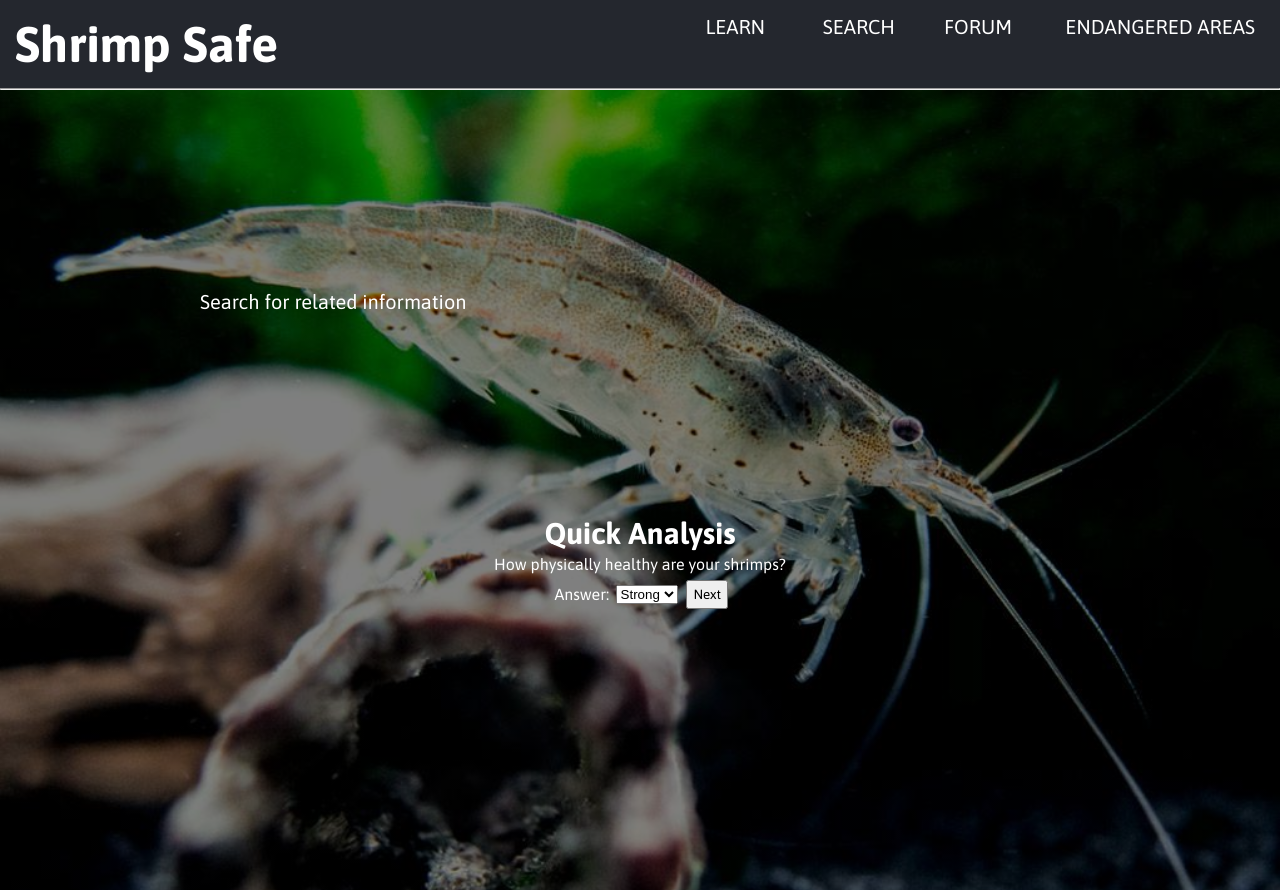
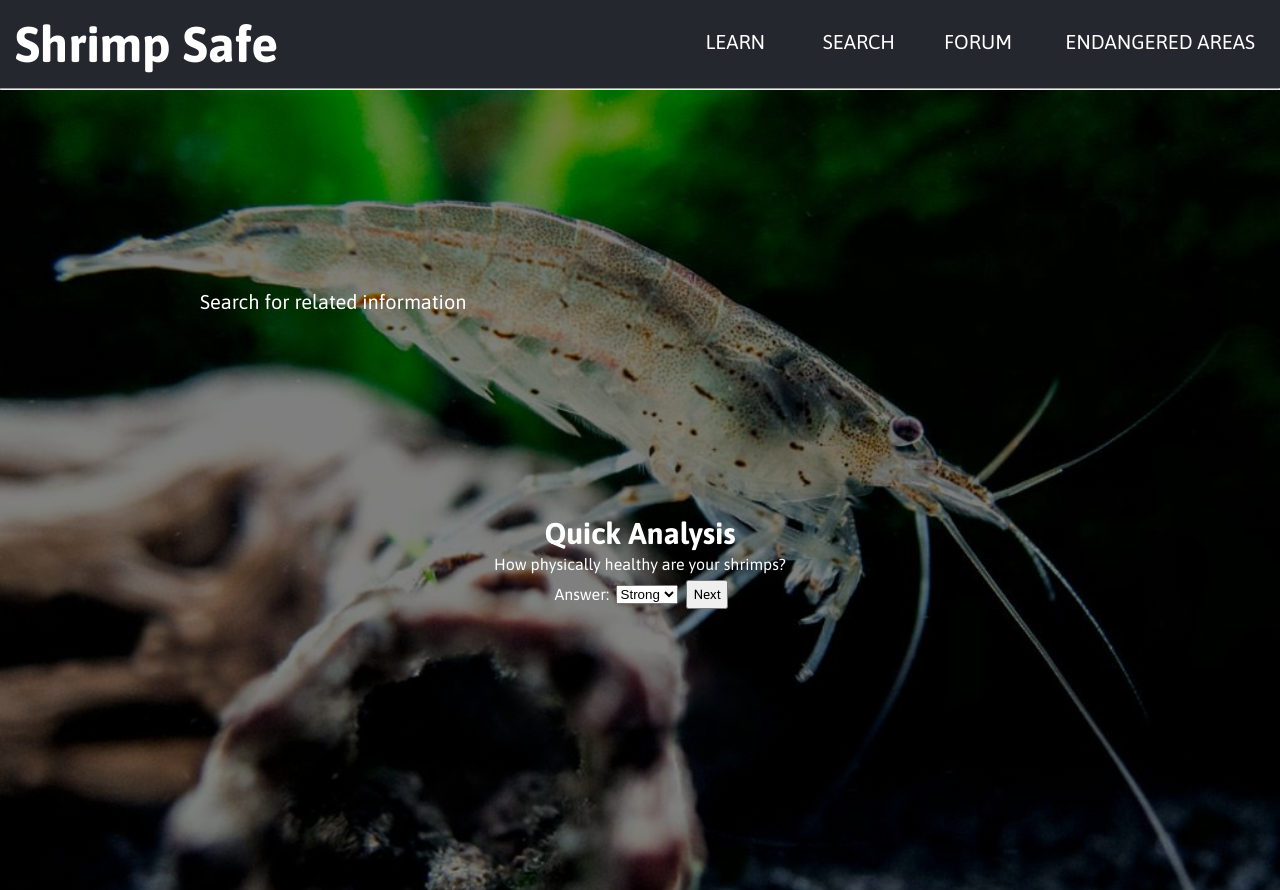
Before and after one commit to yelouis/minnehack2019, a plain HTML site: page Hackathon Website/forum.html in a window 1280 px wide. Drawn offline with Linux system fonts and the light colour scheme; a script that the page names is missing.

Commit message:
Add files via upload

```diff
--- a/Hackathon Website/forum.css
+++ b/Hackathon Website/forum.css
@@ -33,6 +33,7 @@ body{
 #element-three{
   font-family: Asap, sans-serif;
   position: absolute;
+  margin-top: 20px;
   right: 10px;
   font-size: 20px;
   color: blue;
@@ -42,6 +43,7 @@ body{
 #element-two{
   font-family: Asap, sans-serif;
   position: absolute;
+  margin-top: 20px;
   right: 253px;
   font-size: 20px;
   color: blue;
@@ -50,6 +52,7 @@ body{
 #element-one{
   font-family: Asap, sans-serif;
   position: absolute;
+  margin-top: 20px;
   right: 370px;
   font-size: 20px;
   color: blue;
@@ -58,6 +61,7 @@ body{
 #element-four{
   font-family: Asap, sans-serif;
   position: absolute;
+  margin-top: 20px;
   right: 500px;
   font-size: 20px;
   color: blue;
--- a/Hackathon Website/forum1.css
+++ b/Hackathon Website/forum1.css
@@ -34,6 +34,7 @@ body{
   font-family: Asap, sans-serif;
   position: absolute;
   right: 10px;
+  margin-top: 20px;
   font-size: 20px;
   color: blue;
 
@@ -43,6 +44,7 @@ body{
   font-family: Asap, sans-serif;
   position: absolute;
   right: 253px;
+  margin-top: 20px;
   font-size: 20px;
   color: blue;
 }
@@ -51,6 +53,7 @@ body{
   font-family: Asap, sans-serif;
   position: absolute;
   right: 370px;
+  margin-top: 20px;
   font-size: 20px;
   color: blue;
 }
@@ -59,6 +62,7 @@ body{
   font-family: Asap, sans-serif;
   position: absolute;
   right: 500px;
+  margin-top: 20px;
   font-size: 20px;
   color: blue;
 }
```
